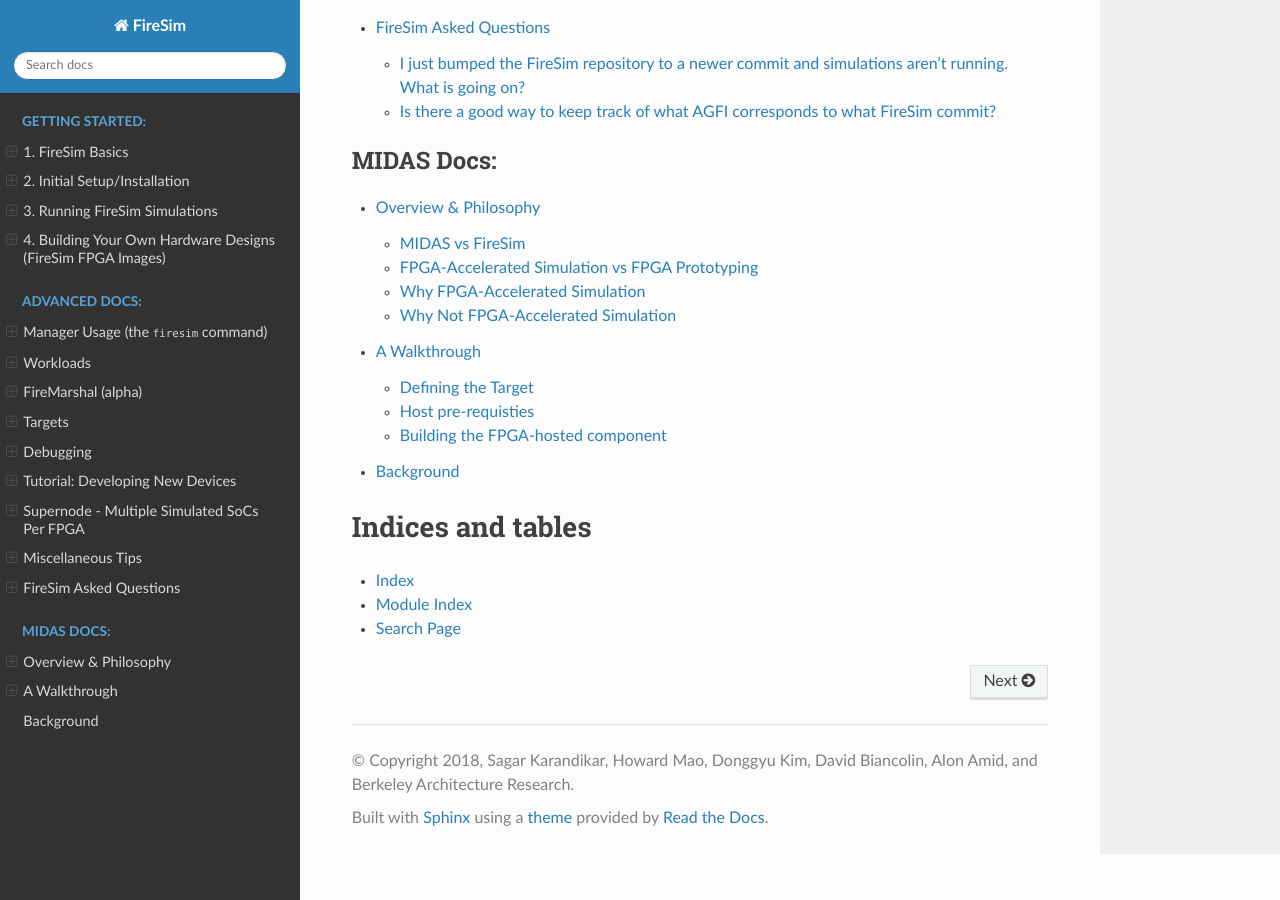
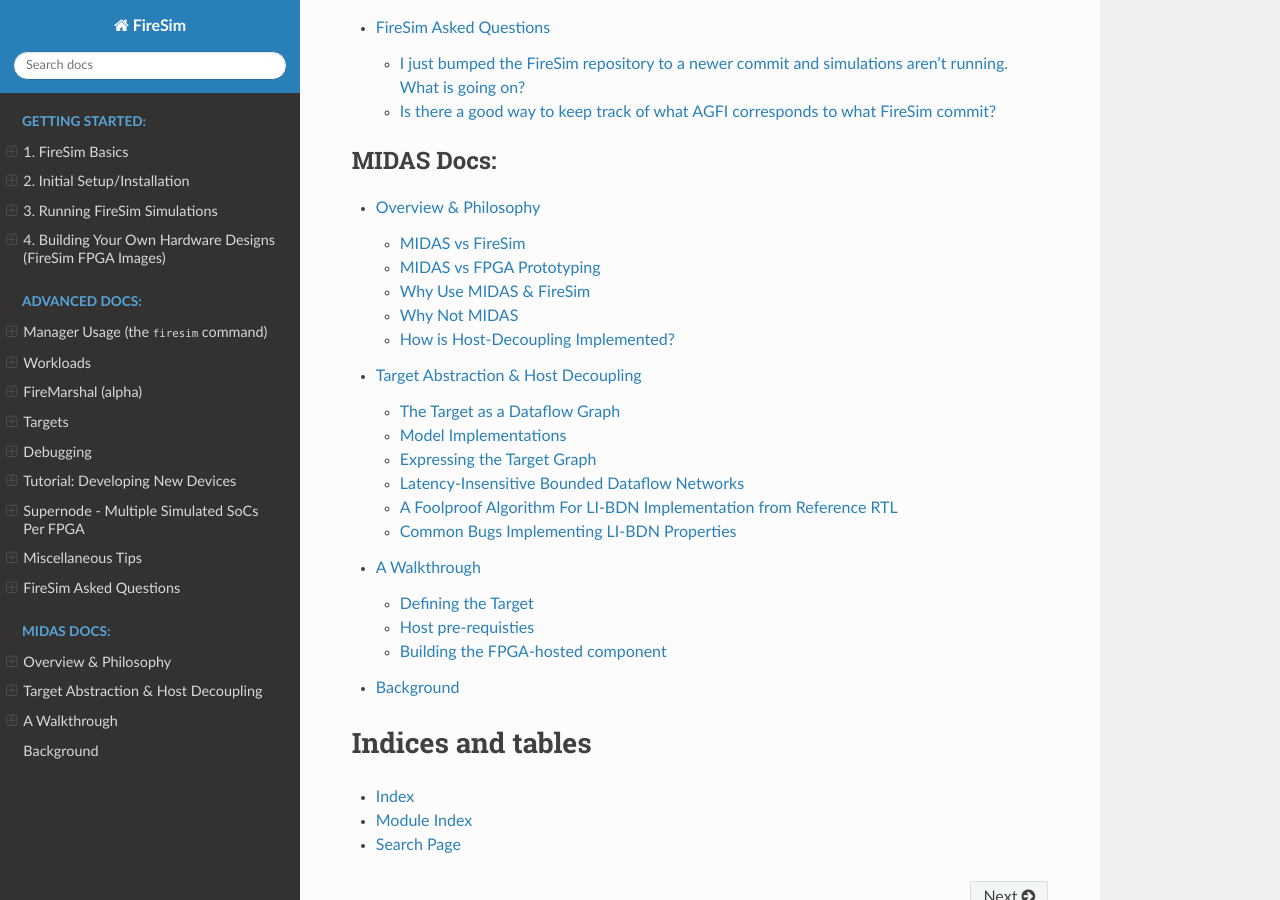
Before and after one commit to firesim/firesim, a Sphinx documentation site: the page built from docs/index.rst, in a window 1280 px wide and 900 px high, scrolled down 5089 px. Built offline with Sphinx 7.4.7 and the Read the Docs theme 2.0.0, drawn with Linux system fonts in a browser that asks for light colours; some of the changed lines change nothing that is shown.

Commit message:
[docs] Add a brain dump on LI-BDN

```diff
--- /dev/null
+++ b/docs/MIDAS/LI-BDN.rst
@@ -0,0 +1,114 @@
+Target Abstraction & Host Decoupling
+====================================
+
+MIDAS-generated simulators are deterministic, cycle-exact representations of
+the source RTL fed to the compiler. To achieve this, MIDAS consumes input RTL
+(as FIRRTL) and transforms it into a latency-insensitive bounded dataflow
+network (LI-BDN) representation of the same RTL.
+
+The Target as a Dataflow Graph
+------------------------------
+
+Dataflow graphs in MIDAS consist of models, tokens, and channels:
+
+1) Models -- the nodes of the graph, these capture the behavior of the target machine by consuming and producing tokens.
+
+2) Tokens -- the messages of dataflow graph, these represent a hardware value as they would appear on a wire after they have converged for a given cycle.
+
+3) Channels -- the edges of the graph, these connect the output port of one model to the input of another.
+
+In this system, time advances locally in each model. A model advances once
+cycle in simulated time when it consumes one token from each of its input ports
+and enqueues one token into each of its output ports. Models are
+*latency-insensitive*: they can tolerate variable input token latency as well
+as backpressure on output channels. Give a sequence of input tokens for each
+input port, a correctly implemented model will produce the same sequence of
+tokens on each of its outputs, regardless of when those input tokens arrive.
+
+We give an example below of a dataflow graph representation of a 32-bit adder, simulating two cycles of execution.
+
+Model Implementations
+---------------------
+
+In MIDAS, there are two dimensions of model implementation:
+
+1) CPU-hosted or FPGA-hosted: simply, where the model is going to be hosted.
+CPU-hosted models are software and thus are more flexible and easy
+to debug but slow. Conversely, FPGA-hosted models are fast, but are harder to debug,
+and difficult to write~(if they aren't transformed from RTL by the compiler).
+
+2) Cycle-Exact or Abstract: cycle-exact models faithfully implement a chunk of
+the SoC's RTL~(this formalized later), where as abstract models are
+handwritten and trade fidelity for reduced complexity, better simulation performance,
+improved resource utilization, etc...
+
+Hybrid, CPU-FPGA-hosted models are common. Here, a common pattern is write an RTL
+timing-model and a software functional model.
+
+For example, FireSim's block
+device model hosts its fixed-latency timing model on the FPGA, but its
+functional model runs on the CPU which allows it to use the host-CPU's
+filesystem as a backing store. The latency pipe dequeues an input token as they
+arrive, buffering requests as they appear and keeping track of cycle at which
+it must return response for that request. It enqueues output tokens,
+until it reaches a cycle at which it is supposed to return a response. Here it
+checks a functional response queue, and if no response is available it fails to
+enqueue an output token, stalling the downstream model.
+In parallel, the CPU-hosted functional model polls the FPGA-hosted component for requests to serve, and serves them, and enqueues responses
+into the functional reponse queue.
+
+Expressing the Target Graph
+---------------------------
+
+The target graph is captured implicitly in the FIRRTL for your target. The bulk
+of the RTL for your system will be transformed by Golden Gate into one or more
+cycle-exact, FPGA-hosted models. You introduce abstract, FPGA-hosted models and
+CPU-hosted models into the graph by instantiating specially annotated FIRRTL
+black-boxes, called Endpoints. During compilation, Golden Gate promotes these
+black boxes to create new token channels, and then
+instantiates your custom EndpointWidget Module to source and sink these token
+channels. It is in this widget you model target behavior by writing RTL &
+software that sources and sinks tokens. We describe the procedure for developing
+a custom endpoint in the Endpoints section.
+
+
+Latency-Insensitive Bounded Dataflow Networks
+---------------------------------------------
+
+In order for the resulting simulator to be a faithful representation of the target RTL.
+Models must adhere to three properties. We refer the reader to TODO for the formal definitions of these properties.
+English language equivalents follow.
+
+Partial Implementation: The model output token behavior matches the cycle-by-cyle output of the reference RTL,
+given the same input provided to both the reference RTL and the model (as a arbitrarily delayed token stream).
+
+Self Cleaning: A model that has enqueued N tokens into each of it's output ports _must_ eventually dequeue N tokens
+from each of it's input ports.
+
+No Extraenous Dependencies: Once the input tokens required to compute an output
+token become available, the model must eventually enqueue that output token.
+
+
+
+A Foolproof Algorithm For LI-BDN Implementation from Reference RTL
+---------------------------------
+
+Write the RTL for your model assuming no host-decoupling and clock gate it.
+
+
+Common Bugs Implementing LI-BDN Properties
+------------------------------------------
+
+Implementing these properties incorrectly will produce a buggy simulator.
+
+Failing to implement:
+
+PI: unexpected simulation results, non-deterministic execution
+-> Check output token sequence matches the behavior of reference RTL (if available)
+-> Fuzz token input token timing, ensure output token sequence is unchanged
+
+NED: simulation deadlock
+-> ensure output enqueue guard depends only tokens to which it is combinationally dependent
+-> e.g., if an output token depends only on target state, it should have no dependency on any input port (it should be able to enqueue a new output immediate after the model state has advanced one cycle)
+
+SC: simulation deadlock
--- a/docs/MIDAS/Overview.rst
+++ b/docs/MIDAS/Overview.rst
@@ -11,29 +11,28 @@
 
 MIDAS was designed to be used as library in any Chisel-based project. That
 said, *FireSim is the canonical example of how to employ MIDAS*, and provides
-many features that would be required in most projects that would use MIDAS
-(FPGA host-platform projects (AWS FPGA), automation utilities (the manager), a
+many features that would be required in most projects that would use MIDAS, such as
+FPGA host-platform projects (AWS FPGA), automation utilities (the manager), a
 standalone build system, as well the most common Chisel-based RISC-V target
-designs in Rocket and BOOM).  To this end, we expect that most users should
-either fork FireSim, or submodule FireSim into their larger chip project,
+designs in Rocket and BOOM.  To this end, we expect that most users should
+either fork Chipyard, or submodule FireSim into their larger chip project,
 instead of using MIDAS directly.
 
-FPGA-Accelerated Simulation vs FPGA Prototyping
------------------------------------------------
+MIDAS vs FPGA Prototyping
+-------------------------
 
 Key to understanding the design of MIDAS, is understanding that MIDAS-generated
-simulators, like FireSim, are not FPGA prototypes. MIDAS-generated simulators,
-like all FPGA-accelerated simulators before it (see RAMP), decouple the
-target-clock from the FPGA-host clock (we say it is *host-decoupled*). Thus one cycle in the target-machine is
-simulated over a one-or-more FPGA-host clock cycles. In constrast, a
+simulators are not FPGA prototypes. Unlike in a prototype, MIDAS-generated simulators decouple the
+target-clock from the FPGA-host clock (we say it is *host-decoupled*): one cycle in the target-machine is
+simulated over a one-or-more FPGA clock cycles. In constrast, a
 conventional FPGA-prototype "emulates" the SoC by implementing the target
 directly in FPGA logic, with each FPGA-clock edge executing a clock edge of the
 SoC.
 
-Why FPGA-Accelerated Simulation
+Why Use MIDAS & FireSim
 -------------------------------
 
-The host-decoupling used FPGA-accelerated simulators enables:
+The host-decoupling by MIDAS-generated simulators enables:
 
 #. **Providing simulation determinism.**
    MIDAS creates a closed simulation environment such that bugs in the target can be reproduced
@@ -46,13 +45,13 @@
    that preserve the target RTL's behavior, but take more host cycles to save resources.
    eg. A 5R, 3W-ported register file with a dual-ported BRAM over 4 cycles.
 
-#. **Distributed simulation & SW co-simulation.**
+#. **Distributed simulation & software co-simulation.**
    Since models are decoupled from host time, it becomes much easier to host
    components of the simulator on multiple FPGAs, and on a host-CPU, while still
    preserving simulation determinism. This feature serves as the basis for building
    cycle-accurate scale-out systems with FireSim.
 
-#. **FPGA-hosted timing-faithful models of I/O devices.**
+#. **FPGA-hosted, timing-faithful models of I/O devices.**
    Most simple FPGA-prototypes use FPGA-attached DRAM to model the target's
    DRAM memory system. If the available memory system does not match that of
    the target, the target's simulated performance will be artificially
@@ -61,7 +60,7 @@
    while still use FPGA-host resources like DRAM as a functional store.
 
 
-Why Not FPGA-Accelerated Simulation
+Why Not MIDAS
 -----------------------------------
 
 Ultimately, MIDAS-generated simulators introduce overheads not present in an
@@ -72,5 +71,12 @@
 those looking to building a system around Rocket-Chip, we'd suggest looking at
 `SiFive's Freedom platform <https://github.com/sifive/freedom>`_ to start.
 
+How is Host-Decoupling Implemented?
+-----------------------------------
+Host-decoupling in MIDAS-generated simulators is implemented by decomposing the
+target machine into a dataflow graph of latency-insensitive models. As a user
+of FireSim, understanding this dataflow abstraction is essential for debugging
+your system and for developing your own software models and endpoints. We
+describe it in the next section.
 
 .. [#] These overheads varying depending on the features implemented and optimizations applied. Certain optimizations, currently in development, may increase fmax or decrease resource utilization over the equivalent prototype.
--- a/docs/index.rst
+++ b/docs/index.rst
@@ -37,6 +37,7 @@
    :caption: MIDAS Docs:
 
    MIDAS/Overview
+   MIDAS/LI-BDN
    MIDAS/Getting-Started
    MIDAS/Background
 
```
